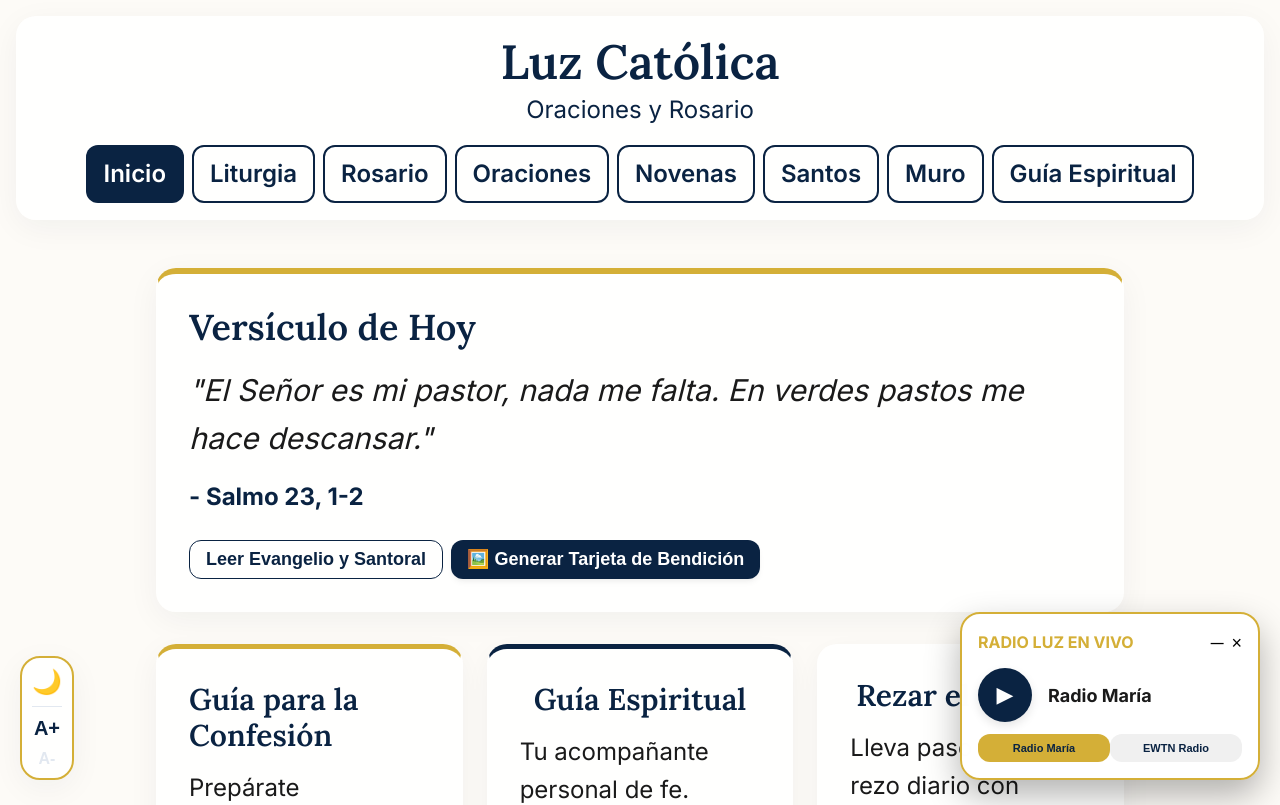
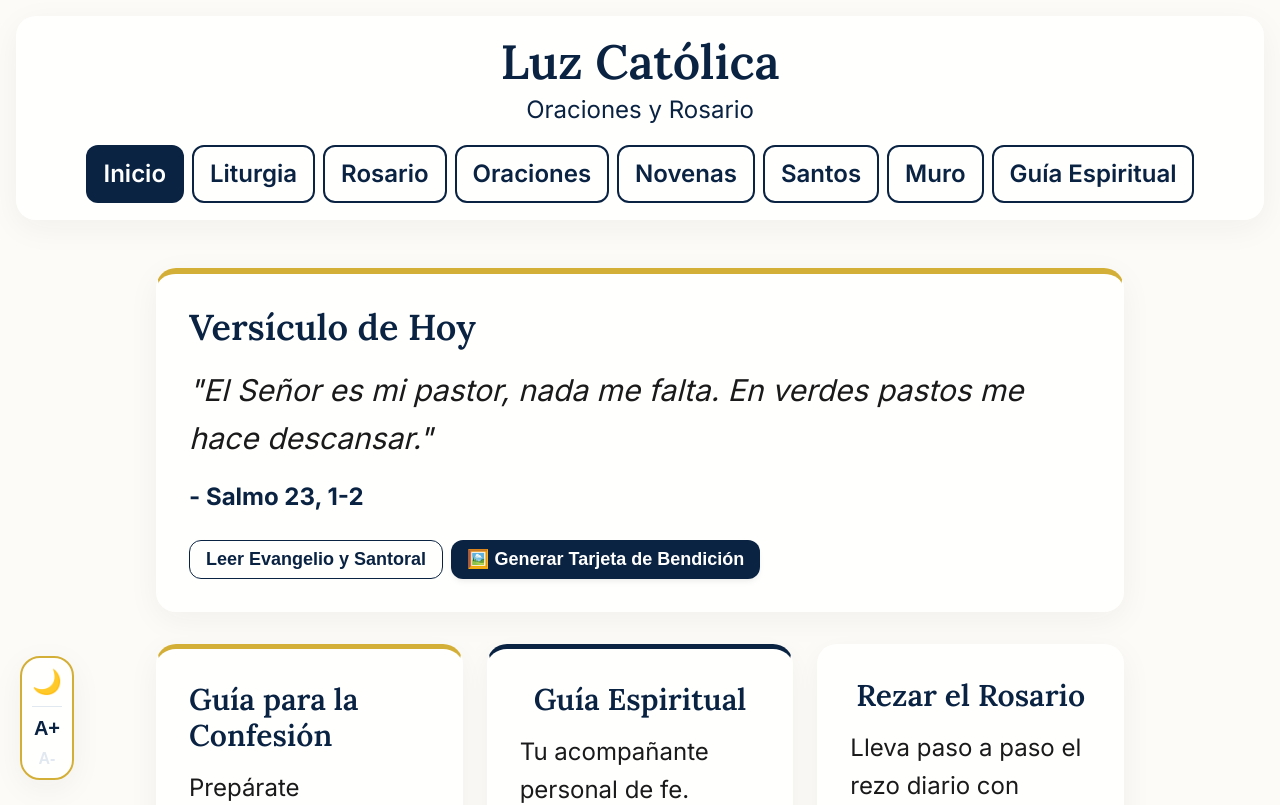
Before and after one commit to bernardguardado-netizen/luz-catolica, a React (Vite) app: page / in a window 1280 px wide. Shown: the top 805 px of the page. Built offline with nearby package versions, Linux system fonts and the light colour scheme.

Commit message:
Removed radio feature as it was not working reliably for the user

```diff
--- a/src/App.jsx
+++ b/src/App.jsx
@@ -12,7 +12,6 @@ import AccessWidget from './components/AccessWidget'
 import Legal from './components/Legal'
 import VerseGenerator from './components/VerseGenerator'
 import ExamenConciencia from './components/ExamenConciencia'
-import RadioPlayer from './components/RadioPlayer'
 import './index.css'
 
 function App() {
@@ -35,7 +34,6 @@ function App() {
           <Route path="/examen" element={<ExamenConciencia />} />
         </Routes>
       </main>
-      <RadioPlayer />
       <footer style={{ textAlign: 'center', padding: 'var(--spacing-md)', color: 'var(--color-primary)', borderTop: '1px solid var(--color-border)' }}>
         <p style={{ fontSize: 'var(--text-base)', marginBottom: 'var(--spacing-sm)' }}>Luz Católica - Hecho con amor para la comunidad.</p>
         <Link to="/legal" style={{ display: 'inline-block', fontSize: 'var(--text-sm)', color: 'var(--color-text-muted)', textDecoration: 'underline' }}>
--- a/src/components/RadioPlayer.jsx
+++ /dev/null
@@ -1,157 +0,0 @@
-import React, { useState, useRef } from 'react';
-
-const RadioPlayer = () => {
-  const [playing, setPlaying] = useState(false);
-  const [loading, setLoading] = useState(false);
-  const [minimized, setMinimized] = useState(false);
-  const [isVisible, setIsVisible] = useState(true);
-  const [station, setStation] = useState('https://dreamsiteradiocp6.com/8120/stream'); // Radio Maria Mexico (Direct Stream)
-  const [stationName, setStationName] = useState('Radio María');
-  const [error, setError] = useState(null);
-  const audioRef = useRef(null);
-
-  const togglePlay = () => {
-    if (playing) {
-      audioRef.current.pause();
-      setPlaying(false);
-    } else {
-      setLoading(true);
-      setError(null);
-      // Forzar carga de la fuente antes de reproducir
-      audioRef.current.load();
-      audioRef.current.play()
-        .then(() => {
-          setPlaying(true);
-          setLoading(false);
-        })
-        .catch(err => {
-          console.error("Error al reproducir audio:", err);
-          setPlaying(false);
-          setLoading(false);
-          setError("Estación no disponible ahora.");
-        });
-    }
-  };
-
-  const changeStation = (name, url) => {
-    setStation(url);
-    setStationName(name);
-    setPlaying(false);
-    setLoading(false);
-    setError(null);
-  };
-
-  if (!isVisible) return null;
-
-  if (minimized) {
-    return (
-      <div
-        onClick={() => setMinimized(false)}
-        className="animate-fade-in"
-        style={{
-          position: 'fixed', bottom: '20px', right: '20px', zIndex: 1001,
-          width: '60px', height: '60px', borderRadius: '50%',
-          backgroundColor: 'var(--color-primary)', display: 'flex',
-          alignItems: 'center', justifyContent: 'center', cursor: 'pointer',
-          boxShadow: 'var(--shadow-lg)', border: '2px solid var(--color-accent)'
-        }}
-      >
-        <span style={{ fontSize: '24px' }}>{playing ? '🎵' : '📻'}</span>
-        {playing && (
-          <div style={{
-            position: 'absolute', top: '-5px', right: '-5px',
-            width: '20px', height: '20px', borderRadius: '50%',
-            backgroundColor: '#2ecc71', border: '2px solid white'
-          }} />
-        )}
-      </div>
-    );
-  }
-
-  return (
-    <div className="glass-panel animate-fade-in" style={{
-      position: 'fixed',
-      bottom: '20px',
-      right: '20px',
-      zIndex: 1000,
-      width: '300px',
-      padding: 'var(--spacing-md)',
-      boxShadow: '0 15px 35px rgba(0,0,0,0.3)',
-      border: '2px solid var(--color-accent)',
-      display: 'flex',
-      flexDirection: 'column',
-      gap: 'var(--spacing-sm)',
-      backgroundColor: 'rgba(255, 255, 255, 0.98)'
-    }}>
-      <div style={{ display: 'flex', justifyContent: 'space-between', alignItems: 'center', marginBottom: '4px' }}>
-        <span style={{ fontSize: 'var(--text-xs)', color: 'var(--color-accent)', fontWeight: 'bold' }}>RADIO LUZ EN VIVO</span>
-        <div style={{ display: 'flex', gap: '8px' }}>
-          <button onClick={() => setMinimized(true)} style={{ background: 'none', border: 'none', cursor: 'pointer', fontSize: '18px' }}>─</button>
-          <button onClick={() => setIsVisible(false)} style={{ background: 'none', border: 'none', cursor: 'pointer', fontSize: '18px' }}>×</button>
-        </div>
-      </div>
-
-      <div style={{ display: 'flex', alignItems: 'center', gap: 'var(--spacing-md)' }}>
-        <button
-          onClick={togglePlay}
-          disabled={loading}
-          style={{
-            width: '54px',
-            height: '54px',
-            borderRadius: '50%',
-            border: 'none',
-            backgroundColor: loading ? 'var(--color-border)' : 'var(--color-primary)',
-            color: 'white',
-            cursor: loading ? 'wait' : 'pointer',
-            fontSize: '22px',
-            display: 'flex',
-            alignItems: 'center',
-            justifyContent: 'center',
-            transition: 'all 0.3s',
-            boxShadow: '0 4px 10px rgba(0,0,0,0.1)'
-          }}
-        >
-          {loading ? '⏳' : (playing ? '⏸' : '▶')}
-        </button>
-        <div style={{ flex: 1 }}>
-          <span style={{ fontSize: 'var(--text-sm)', fontWeight: '700', color: 'var(--color-text-main)' }}>{stationName}</span>
-          {error && <span style={{ fontSize: '11px', color: '#e74c3c', display: 'block', fontWeight: '500' }}>{error}</span>}
-          {loading && <span style={{ fontSize: '11px', color: 'var(--color-primary)', display: 'block' }}>Sintonizando...</span>}
-          {playing && !loading && <span style={{ fontSize: '11px', color: '#2ecc71', display: 'block' }}>● Transmitiendo</span>}
-        </div>
-      </div>
-
-      <div style={{ display: 'flex', gap: 'var(--spacing-xs)', marginTop: '4px' }}>
-        <button
-          className="btn"
-          onClick={() => changeStation('Radio María', 'https://dreamsiteradiocp6.com/8120/stream')}
-          style={{ fontSize: '11px', padding: '8px', flex: 1, backgroundColor: stationName === 'Radio María' ? 'var(--color-accent)' : '#f0f0f0', color: 'var(--color-primary)', fontWeight: 'bold' }}
-        >
-          Radio María
-        </button>
-        <button
-          className="btn"
-          onClick={() => changeStation('EWTN Español', 'https://ewtn-ice.streamguys1.com/spanish-radio')}
-          style={{ fontSize: '11px', padding: '8px', flex: 1, backgroundColor: stationName === 'EWTN Español' ? 'var(--color-accent)' : '#f0f0f0', color: 'var(--color-primary)', fontWeight: 'bold' }}
-        >
-          EWTN Radio
-        </button>
-      </div>
-
-      <audio
-        key={station}
-        ref={audioRef}
-        src={station}
-        preload="none"
-        onEnded={() => setPlaying(false)}
-        onError={() => {
-          setError("Error de señal. Reintente.");
-          setLoading(false);
-          setPlaying(false);
-        }}
-      />
-    </div>
-  );
-};
-
-export default RadioPlayer;
```
